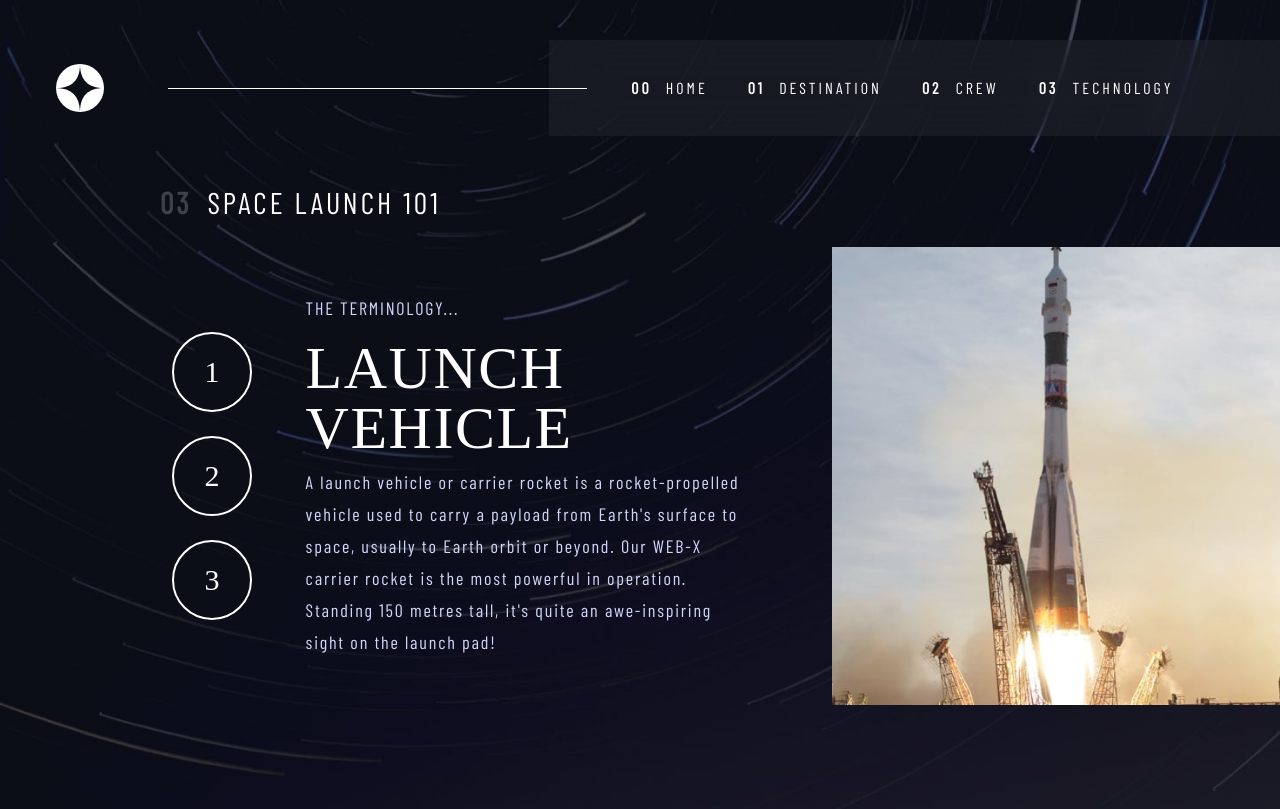
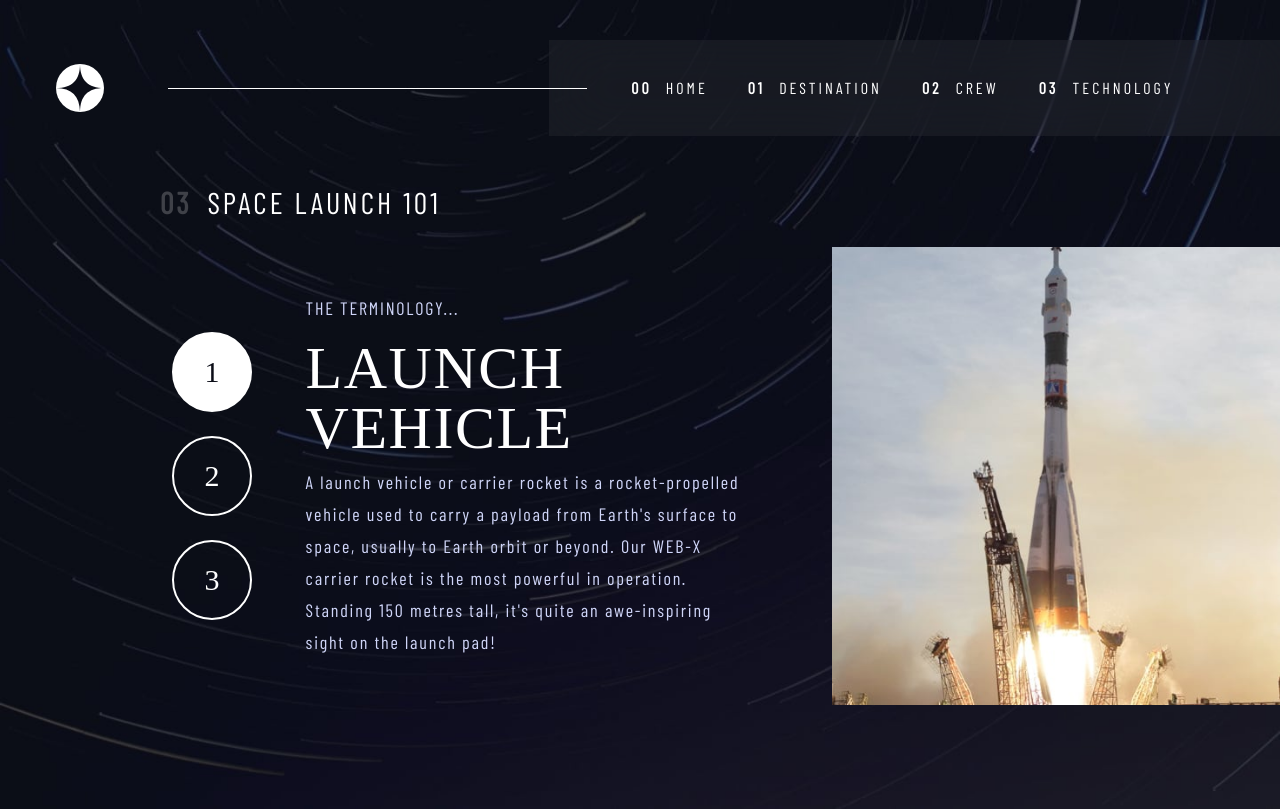
Before and after one commit to Hikmahx/space-tourism, a React (Create React App) app: page /technology in a window 1280 px wide. Built offline with nearby package versions, Linux system fonts and the light colour scheme; a web font is replaced by a local one.

Commit message:
active class style added

```diff
--- a/public/css/_technology.scss
+++ b/public/css/_technology.scss
@@ -1,4 +1,11 @@
 .technology{
+  .circle{
+    &.active{
+      background: #fff;
+      color: rgb(11, 13, 23);
+    }
+  }
+
   @media(min-width:1280px){
     margin-top: 14.4%;
 
--- a/public/css/style.css
+++ b/public/css/style.css
@@ -390,6 +390,11 @@
   background: #808186;
 }
 
+.technology .circle.active {
+  background: #fff;
+  color: #0b0d17;
+}
+
 @media (min-width: 1280px) {
   .technology {
     margin-top: 14.4%;
--- a/src/pages/Technology.jsx
+++ b/src/pages/Technology.jsx
@@ -22,7 +22,7 @@ const Technology = () => {
               </div>
             </div>
             <div className="tech-number lg:flex-1 lg:order-1 flex lg:flex-col items-center lg:items-start justify-center font-belleFair">
-              <div className="circle flex items-center justify-center w-10 h-10 md:w-16 md:h-16 lg:w-20 lg:h-20 rounded-full border-2 border-white m-2 lg:m-3">
+              <div className="circle active flex items-center justify-center w-10 h-10 md:w-16 md:h-16 lg:w-20 lg:h-20 rounded-full border-2 border-white m-2 lg:m-3">
                 <span className="md:text-lg lg:text-2xl xl:text-3xl">1</span>
               </div>
               <div className="circle flex items-center justify-center w-10 h-10 md:w-16 md:h-16 lg:w-20 lg:h-20 rounded-full border-2 border-white m-2 lg:m-3">
```
Also changed, not shown: 1 other file (tests, documents, lock files or other folders).
